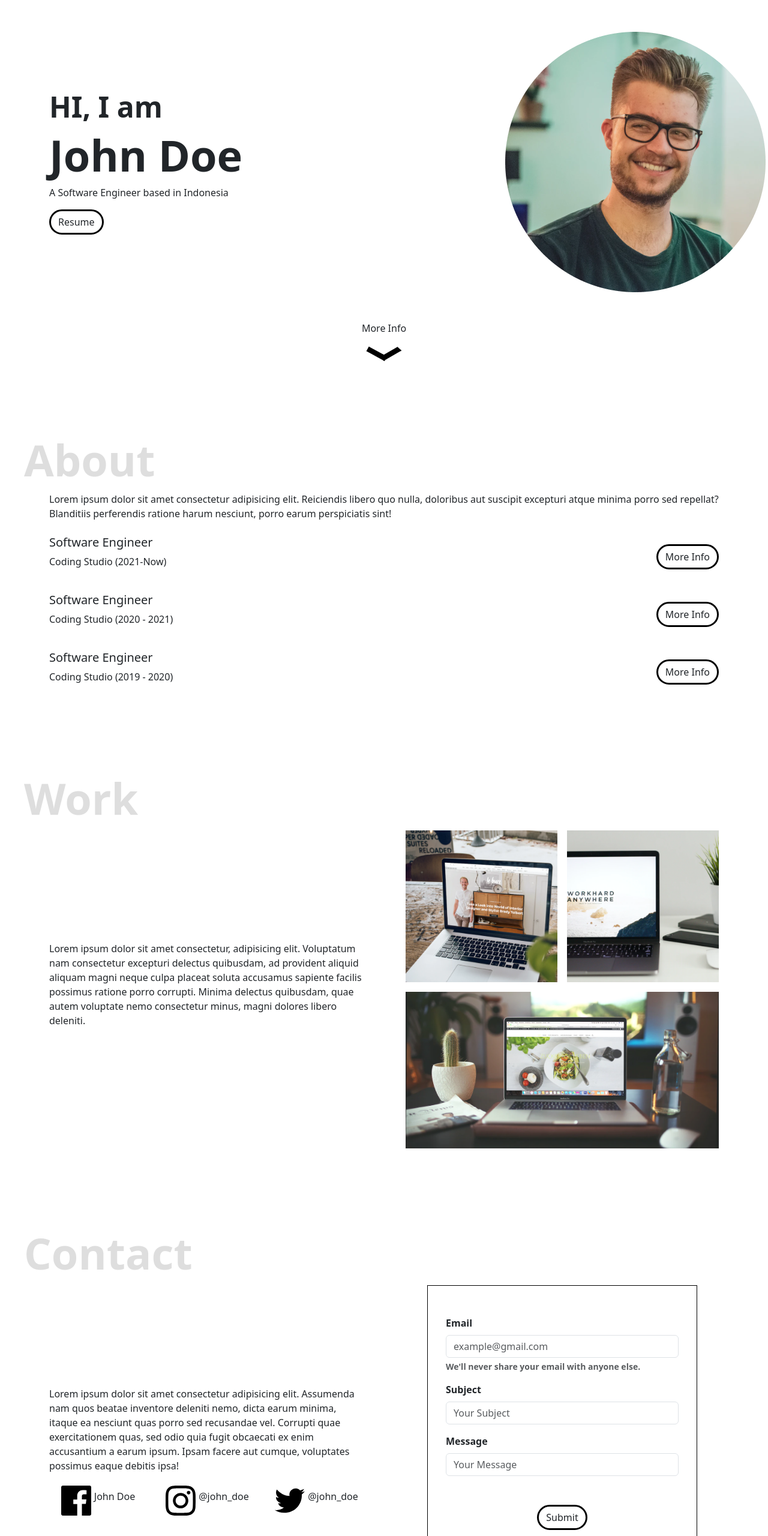
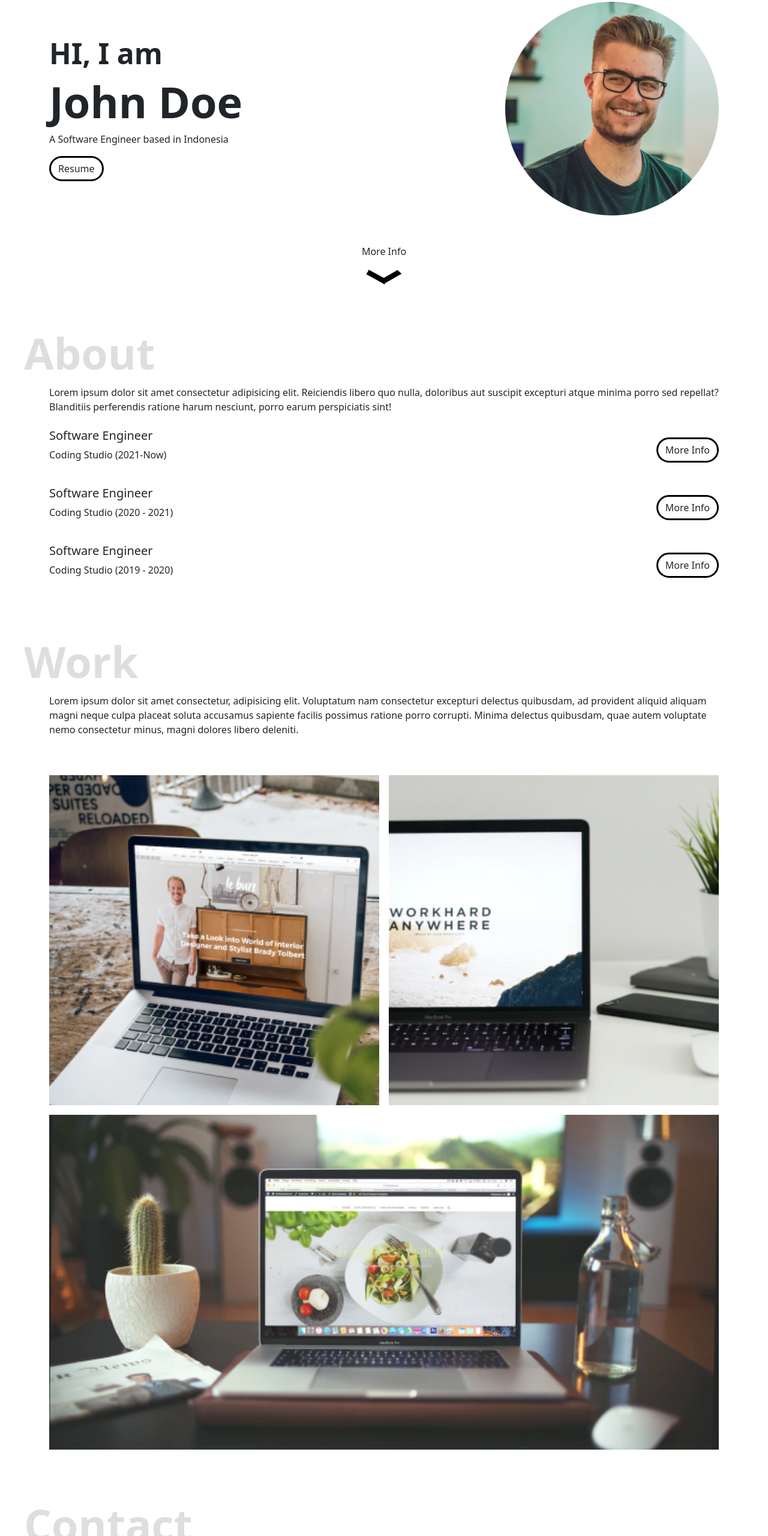
Before and after one commit to cinndya/Portfolio_Template, a plain HTML site: page index.html in a window 1280 px wide. Shown: the part 240-2800 px from the top of the page at 60% size. Drawn offline with nearby package versions, Linux system fonts and the light colour scheme.

Commit message:
tidy up feature

```diff
--- a/index.html
+++ b/index.html
@@ -41,21 +41,21 @@
       </nav>
 
       <section id="home" class="home container">
-          <div class="row d-flex align-items-center">
-            <div class="col-8">
+          <div class="row d-flex align-items-center flex-md-row flex-column-reverse">
+            <div class="col-12 col-md-8">
               <h3 class="fw-semibold">HI, I am</h3>
               <h1 class="fw-bold">John Doe</h1>
               <p>A Software Engineer based in Indonesia</p>
               <a class="btn button" href="images/potrait.png" download>Resume</a>
             </div>
-            <div class="col-4">
+            <div class="col-12 col-md-4 d-flex justify-content-md-end justify-content-center">
               <img src="images/potrait.png" alt="Potrait">
             </div>
           </div>
-          <div class="arrow w-100 d-flex align-items-center flex-column mt-5">
-            <a class="text-decoration-none text-dark" href="#about">More Info</a>
+          <a class="text-decoration-none arrow w-100 d-flex align-items-center flex-column mt-5" href="#about">
+            <div class="text-dark">More Info</div>
             <img id="arrow" class="mt-2" src="images/arrow.svg" alt="arrow">
-          </div>
+          </a>
       </section>
 
       <section id="about" class="about container">
@@ -96,10 +96,10 @@
 
       <section id="work" class="work container">
         <div class="row d-flex align-items-center gap-5">
-          <div class="col">
+          <div class="col-12 col-6">
             <p>Lorem ipsum dolor sit amet consectetur, adipisicing elit. Voluptatum nam consectetur excepturi delectus quibusdam, ad provident aliquid aliquam magni neque culpa placeat soluta accusamus sapiente facilis possimus ratione porro corrupti. Minima delectus quibusdam, quae autem voluptate nemo consectetur minus, magni dolores libero deleniti.</p>
           </div>
-          <div class="col work-img">
+          <div class="col-12 col-6 work-img">
             <div id="work-1" class="work-img-item">
               <img src="images/work-1.png" alt="Work1">
             </div>
@@ -115,24 +115,24 @@
 
       <section id="contact" class="contact container">
         <div class="row d-flex align-items-center gap-5">
-          <div class="col">
+          <div class="col-12 col-lg-6">
             <p>Lorem ipsum dolor sit amet consectetur adipisicing elit. Assumenda nam quos beatae inventore deleniti nemo, dicta earum minima, itaque ea nesciunt quas porro sed recusandae vel. Corrupti quae exercitationem quas, sed odio quia fugit obcaecati ex enim accusantium a earum ipsum. Ipsam facere aut cumque, voluptates possimus eaque debitis ipsa!</p>
             <div class="row">
               <div class="col d-flex align-items-center justify-content-center">
                 <img src="images/Facebook.svg" alt="Facebook">
-                <p>John Doe</p>
+                <p class="mb-0 ms-2">John Doe</p>
               </div>
               <div class="col d-flex align-items-center justify-content-center">
                 <img src="images/Instagram.svg" alt="Instagram">
-                <p>@john_doe</p>
+                <p class="mb-0 ms-2">@john_doe</p>
               </div>
               <div class="col d-flex align-items-center justify-content-center">
                 <img src="images/Twitter.svg" alt="Twitter">
-                <p>@john_doe</p>
+                <p class="mb-0 ms-2">@john_doe</p>
               </div>
             </div>
           </div>
-          <div class="col d-flex justify-content-center">
+          <div class="col-12 col-lg-6 d-flex justify-content-center">
             <form class="contact-form" onsubmit="onFormSubmit(event)">
               <div class="mb-3">
                 <label for="inputEmail" class="form-label">Email</label>
--- a/style.css
+++ b/style.css
@@ -14,7 +14,7 @@
 }
 
 section {
-    margin-top: 100px;
+    margin-top: 50px;
     padding-top: 128px;
     position: relative;
 }
@@ -37,6 +37,10 @@ section::before {
 
 .home h3 {
     font-size: 48px;
+}
+
+.home img {
+    width: 100%;
 }
 
 .btn.button {
@@ -161,3 +165,16 @@ footer {
     border-top: 1px solid black;
     padding: 10px;
 }
+
+@media only screen and (max-width: 768px) {
+    .home img {
+        width: 50%;
+    }
+}
+
+@media only screen and (max-width: 576px) {
+    section::before {
+        left: -5px;
+        font-size: 64px;
+    }
+}
```
